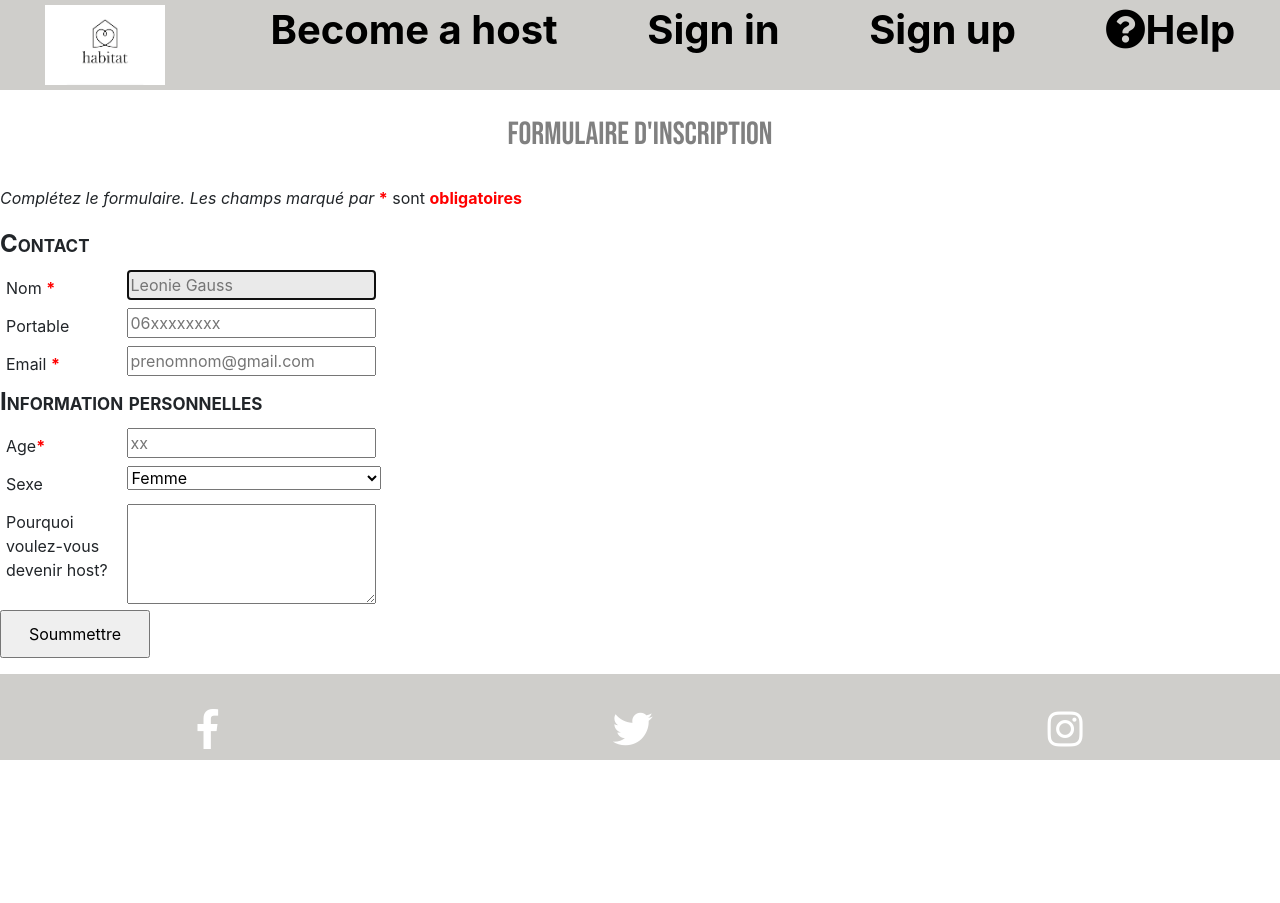
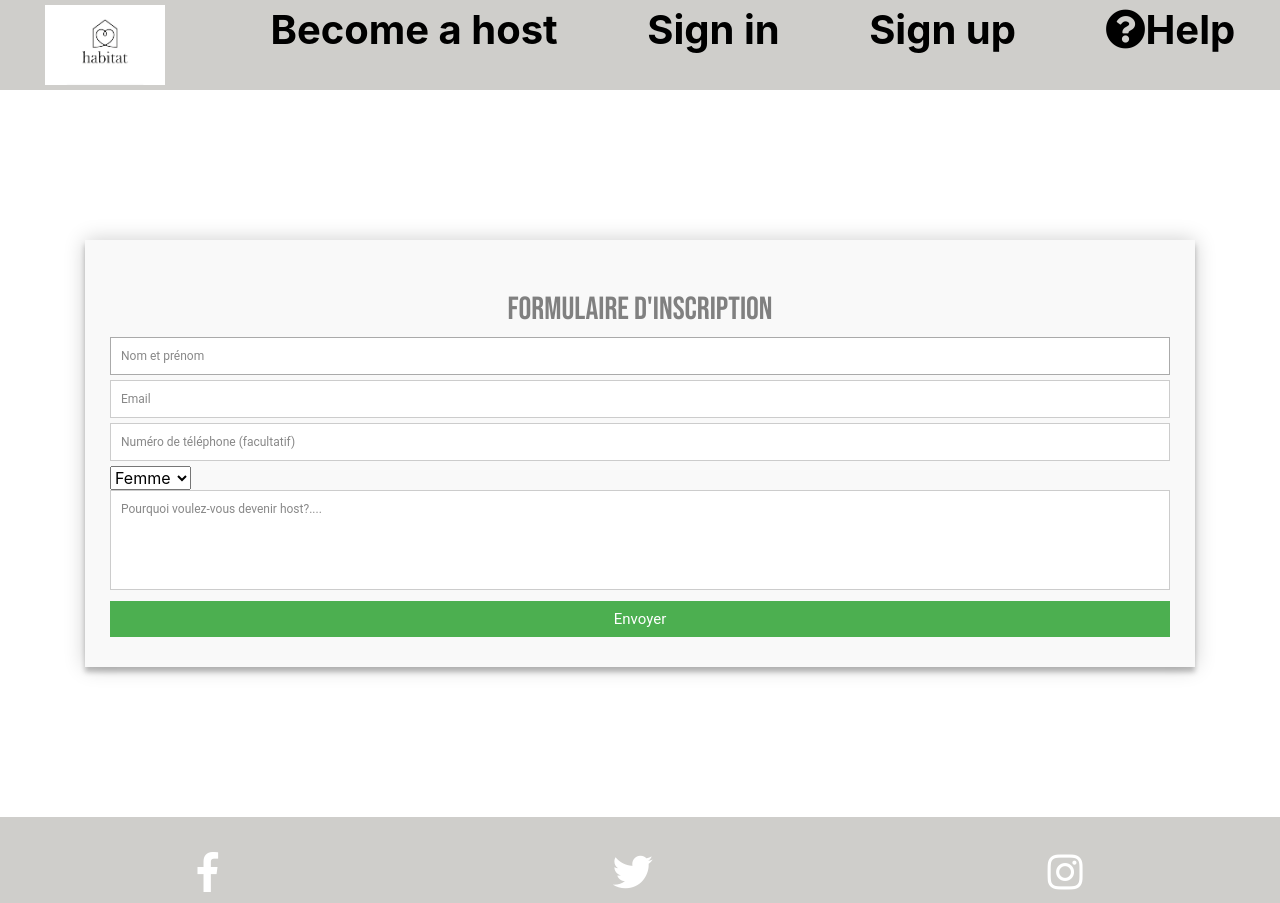
Before and after one commit to leoniemandah/Projet_Web, a PHP site: page /host.php in a window 1280 px wide. Before the commit the page ends 760 px from the top, so only its background shows below. Run offline with PHP 8.4, Linux system fonts and the light colour scheme; some libraries are stand-ins or nearby versions.

Commit message:
modification du formulaire d'inscription

```diff
--- a/public/host.php
+++ b/public/host.php
@@ -7,39 +7,36 @@ require_once '../layout/header.php';
 
 </header>
 
-<h2>Formulaire d'inscription</h2><br/>
-<form method="POST">
-  <p><i>Complétez le formulaire. Les champs marqué par </i><em>*</em> sont <em>obligatoires</em></p>
-  <fieldset>
-    <legend>Contact</legend>
-      <label for="nom">Nom <em>*</em></label>
+<body>
+  <div class="container">
+    <form id="contact" action="" method="post">
 
-      <input id="nom" placeholder="Leonie Gauss" autofocus="" required=""><br>
-      <label for="telephone">Portable</label>
+      <h2>Formulaire d'inscription</h2>
 
-      <input id="telephone" type="tel" placeholder="06xxxxxxxx" pattern="06[0-9]{8}"><br>
-      <label for="email">Email <em>*</em></label>
-      <input id="email" type="email" placeholder="prenomnom@gmail.com" required="" pattern="[a-zA-Z]*[a-zA-Z]*@gmail.com"><br>
-  </fieldset>
-  <fieldset>
-    <legend>Information personnelles</legend>
-      <label for="age">Age<em>*</em></label>
-
-      <input id="age" type="number" placeholder="xx" pattern="[0-9]{2}" required=""><br>
-      <label for="sexe">Sexe</label>
+      <fieldset>
+        <input placeholder="Nom et prénom" type="text" tabindex="1" required autofocus>
+      </fieldset>
+      <fieldset>
+        <input placeholder="Email" type="email" tabindex="2" required>
+      </fieldset>
+      <fieldset>
+        <input placeholder="Numéro de téléphone (facultatif)" type="tel" tabindex="3" required>
+      </fieldset>
       <select id="sexe">
         <option value="F" name="sexe">Femme</option>
         <option value="H" name="sexe">Homme</option>
       </select><br>
-      <label for="comments">Pourquoi voulez-vous devenir host?</label>
-      <textarea id="comments"></textarea>
-  </fieldset>
+      <fieldset>
+        <textarea placeholder="Pourquoi voulez-vous devenir host?...." tabindex="5" required></textarea>
+      </fieldset>
+      <fieldset>
+        <button name="submit" type="submit" id="contact-submit" data-submit="...Sending">Envoyer</button>
+      </fieldset>
+    </form>
+  </div>
 
 
-  <p><input type="submit" value="Soummettre"></p>
-</form>
-
-
+  </body>
 
 
 <?php require_once '../layout/footer.php'; ?>
--- a/public/style.css
+++ b/public/style.css
@@ -242,56 +242,153 @@ footer a:hover
 }
 
 
-#host.php p {
-	margin-top: 0px;
+
+
+  @import url(https://fonts.googleapis.com/css?family=Roboto:400,300,600,400italic);
+  * {
+    margin: 0;
+    padding: 0;
+    box-sizing: border-box;
+    -webkit-box-sizing: border-box;
+    -moz-box-sizing: border-box;
+    -webkit-font-smoothing: antialiased;
+    -moz-font-smoothing: antialiased;
+    -o-font-smoothing: antialiased;
+    -o-font-smoothing: antialiased;
+    text-rendering: optimizeLegibility;
+  }
+
+  #host.php body {
+    font-family: "Roboto", Helvetica, Arial, sans-serif;
+    font-weight: 100;
+    font-size: 12px;
+    line-height: 30px;
+    color: #777;
+   background-repeat: no-repeat;
+   background-position: center;
+   background-size: 100%;
 
   }
 
-  fieldset {
-	margin-bottom: 15px;
-	padding: 10px;
+
+  .container {
+    max-width: 400px;
+    width: 100%;
+    margin: 0 auto;
+    position: relative;
   }
 
-  legend {
-	padding: 0px 3px;
-	font-weight: bold;
-	font-variant: small-caps;
+  #contact input[type="text"],
+  #contact input[type="email"],
+  #contact input[type="tel"],
+  #contact input[type="url"],
+  #contact textarea,
+  #contact button[type="submit"] {
+    font: 400 12px/16px "Roboto", Helvetica, Arial, sans-serif;
   }
 
-  label {
-	width: 110px;
-	display: inline-block;
-	vertical-align: top;
-	margin: 6px;
+  #contact {
+    background: #F9F9F9;
+    padding: 25px;
+    margin: 150px 0;
+    box-shadow: 0 0 20px 0 rgba(0, 0, 0, 0.2), 0 5px 5px 0 rgba(0, 0, 0, 0.24);
   }
 
-  em {
-	font-weight: bold;
-	font-style: normal;
-	color: #f00;
+  #contact h3 {
+    display: block;
+    font-size: 30px;
+    font-weight: 300;
+    margin-bottom: 10px;
   }
 
-  input:focus {
-	background: #eaeaea;
+  #contact h4 {
+    margin: 5px 0 15px;
+    display: block;
+    font-size: 13px;
+    font-weight: 400;
   }
 
-  input, textarea {
-	width: 249px;
+  fieldset {
+    border: medium none !important;
+    margin: 0 0 10px;
+    min-width: 100%;
+    padding: 0;
+    width: 100%;
   }
 
-  textarea {
-	height: 100px;
+  #contact input[type="text"],
+  #contact input[type="email"],
+  #contact input[type="tel"],
+  #contact input[type="url"],
+  #contact textarea {
+    width: 100%;
+    border: 1px solid #ccc;
+    background: #FFF;
+    margin: 0 0 5px;
+    padding: 10px;
   }
 
-  select {
-	width: 254px;
+  #contact input[type="text"]:hover,
+  #contact input[type="email"]:hover,
+  #contact input[type="tel"]:hover,
+  #contact input[type="url"]:hover,
+  #contact textarea:hover {
+    -webkit-transition: border-color 0.3s ease-in-out;
+    -moz-transition: border-color 0.3s ease-in-out;
+    transition: border-color 0.3s ease-in-out;
+    border: 1px solid #aaa;
   }
 
-  input[type=checkbox] {
-	width: 10px;
+  #contact textarea {
+    height: 100px;
+    max-width: 100%;
+    resize: none;
   }
 
-  input[type=submit] {
-	width: 150px;
-	padding: 10px;
+  #contact button[type="submit"] {
+    cursor: pointer;
+    width: 100%;
+    border: none;
+    background: #4CAF50;
+    color: #FFF;
+    margin: 0 0 5px;
+    padding: 10px;
+    font-size: 15px;
   }
+
+  #contact button[type="submit"]:hover {
+    background: #43A047;
+    -webkit-transition: background 0.3s ease-in-out;
+    -moz-transition: background 0.3s ease-in-out;
+    transition: background-color 0.3s ease-in-out;
+  }
+
+  #contact button[type="submit"]:active {
+    box-shadow: inset 0 1px 3px rgba(0, 0, 0, 0.5);
+  }
+
+  .copyright {
+    text-align: center;
+  }
+
+  #contact input:focus,
+  #contact textarea:focus {
+    outline: 0;
+    border: 1px solid #aaa;
+  }
+
+  ::-webkit-input-placeholder {
+    color: #888;
+  }
+
+  :-moz-placeholder {
+    color: #888;
+  }
+
+  ::-moz-placeholder {
+    color: #888;
+  }
+
+  :-ms-input-placeholder {
+    color: #888;
+  }
```
